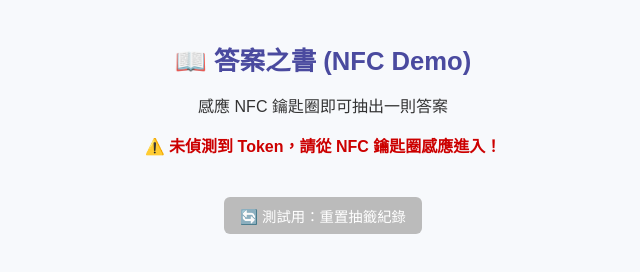
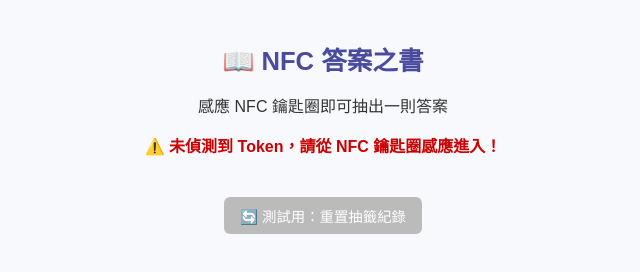
Before and after one commit to srluo/NFC-Answers, a plain HTML site: page index.html in a window 1280 px wide. Shown: the whole page, without its empty margins (317-957 px from the left). Drawn offline with Linux system fonts and the light colour scheme.

Commit message:
Update index.html

```diff
--- a/index.html
+++ b/index.html
@@ -30,7 +30,7 @@
   </style>
 </head>
 <body>
-  <header>📖 答案之書 (NFC Demo)</header>
+  <header>📖 NFC 答案之書 </header>
   <p>感應 NFC 鑰匙圈即可抽出一則答案</p>
 
   <div id="loading" class="loading">
```
